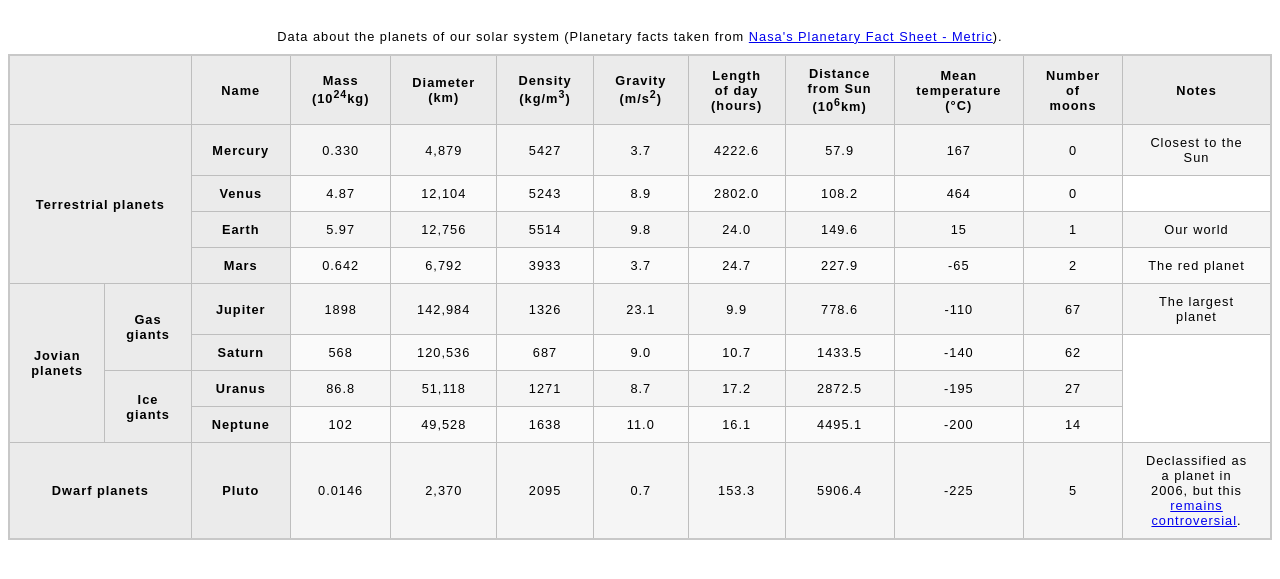
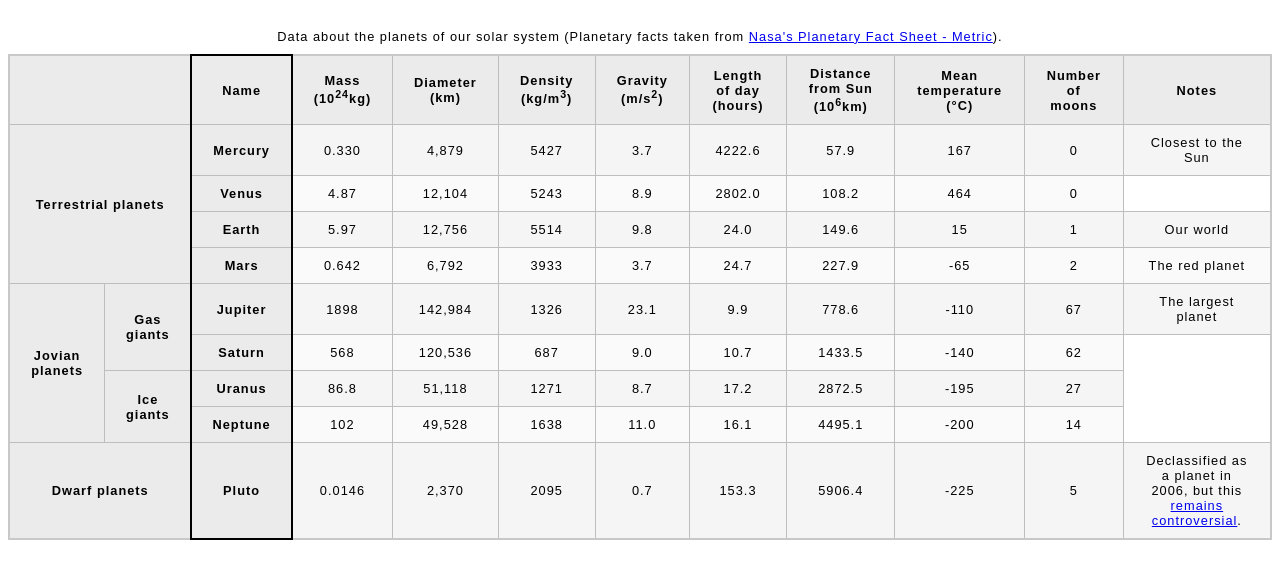
Before and after one commit to ytb664/the-odin-project, a plain HTML site: page node-path/tables/planet-data/blank-template.html in a window 1280 px wide. Shown: the part 61-640 px from the top of the page. Drawn offline with Linux system fonts and the light colour scheme.

Commit message:
Add border to name col

```diff
--- a/node-path/tables/planet-data/blank-template.html
+++ b/node-path/tables/planet-data/blank-template.html
@@ -13,6 +13,11 @@
             <caption>
                 Data about the planets of our solar system (Planetary facts taken from <a href="http://nssdc.gsfc.nasa.gov/planetary/factsheet/">Nasa's Planetary Fact Sheet - Metric</a>).
             </caption>
+            <colgroup>
+                <col />
+                <col />
+                <col class="names-column" />
+            </colgroup>
             <thead>
                 <tr>
                     <th colspan="2">&nbsp;</th>
--- a/node-path/tables/planet-data/minimal-table.css
+++ b/node-path/tables/planet-data/minimal-table.css
@@ -7,6 +7,10 @@ html {
     border: 2px solid rgb(200,200,200);
     letter-spacing: 1px;
     font-size: 0.8rem;
+  }
+
+  .names-column {
+    border: 2px solid black;
   }
 
   td, th {
```
